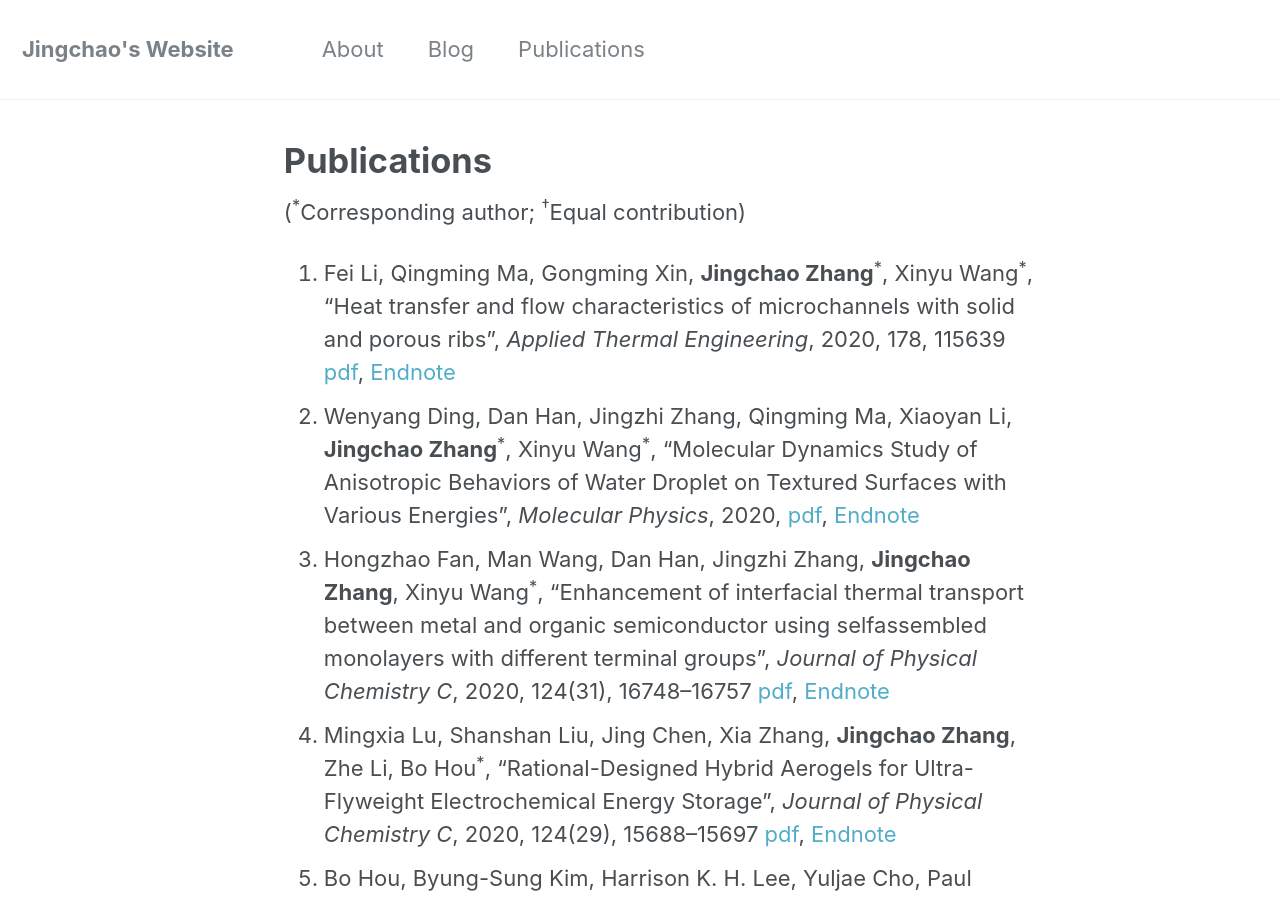
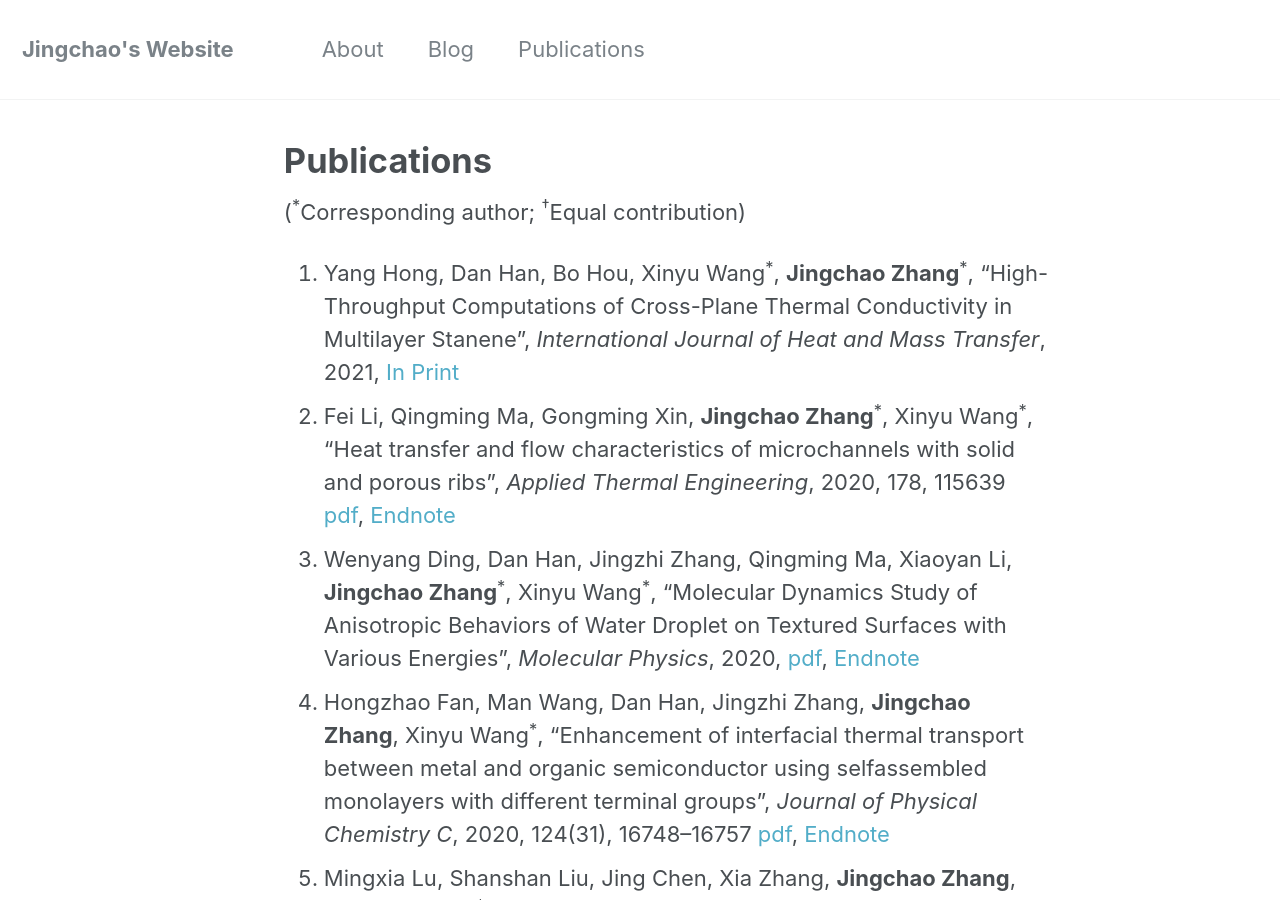
Before and after one commit to JingchaoZhang/JingchaoZhang.github.io, a Jekyll site: the page built from _pages/publications.md, in a window 1280 px wide and 900 px high. Built offline with Jekyll 4.4.1, drawn with Linux system fonts in a browser that asks for light colours.

Commit message:
Update publications.md

```diff
--- a/_pages/publications.md
+++ b/_pages/publications.md
@@ -7,6 +7,7 @@ author_profile: false
 
 (<sup>\*</sup>Corresponding author; <sup>†</sup>Equal contribution)
 
+1. Yang Hong, Dan Han, Bo Hou, Xinyu Wang<sup>\*</sup>, **Jingchao Zhang**<sup>\*</sup>, "High-Throughput Computations of Cross-Plane Thermal Conductivity in Multilayer Stanene", *International Journal of Heat and Mass Transfer*, 2021, [In Print]()
 1. Fei Li, Qingming Ma, Gongming Xin, **Jingchao Zhang**<sup>\*</sup>, Xinyu Wang<sup>\*</sup>, "Heat transfer and flow characteristics of microchannels with solid and porous ribs", *Applied Thermal Engineering*, 2020, 178, 115639 [pdf](https://drive.google.com/file/d/1L4Ve3W8WaWSMiDQL0IOmuG8vqyqlnQkV/view?usp=sharing), [Endnote](https://drive.google.com/uc?export=download&id=1_pSbhmsLvi6zaxLrK406ANJVZ-SqrVFH)
 1. Wenyang Ding, Dan Han, Jingzhi Zhang, Qingming Ma, Xiaoyan Li, **Jingchao Zhang**<sup>\*</sup>, Xinyu Wang<sup>\*</sup>, "Molecular Dynamics Study of Anisotropic Behaviors of Water Droplet on Textured Surfaces with Various Energies", *Molecular Physics*, 2020, [pdf](https://drive.google.com/file/d/17EweW9Nadgzq5fmlGGgJbsEOUZMjzIZ1/view?usp=sharing), [Endnote](https://drive.google.com/uc?export=download&id=1CGgmMsgDAomRC93rx-6LlZ3xnZOmDo1X)
 1. Hongzhao Fan, Man Wang, Dan Han, Jingzhi Zhang, **Jingchao Zhang**, Xinyu Wang<sup>\*</sup>, "Enhancement of interfacial thermal transport between metal and organic semiconductor using selfassembled monolayers with different terminal groups", *Journal of Physical Chemistry C*, 2020, 124(31), 16748–16757 [pdf](https://drive.google.com/file/d/1Q17yToseN7e714LfYjX_fspsp6Rj7VZG/view?usp=sharing), [Endnote](https://drive.google.com/uc?export=download&id=130Wo-iqAq70ceQ8pmGmYZ8EGRFTScHm1)
```
